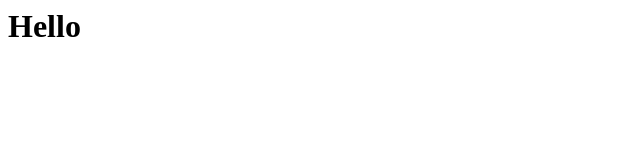
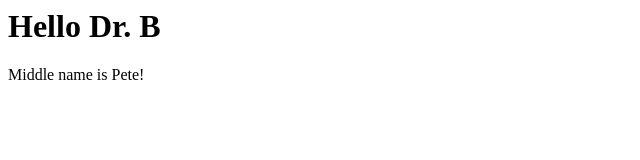
Before and after one commit to carterschuck/HelloLab, a plain HTML site: page index.html in a window 1280 px wide. Shown: the whole page, without its empty margins (0-640 px from the left). Drawn offline with Linux system fonts and the light colour scheme.

Commit message:
added paragraph

```diff
--- a/index.html
+++ b/index.html
@@ -1,5 +1,9 @@
 <html>
 <body>
-<h1>Hello</h1>
+<h1>Hello Dr. B</h1>
+
+  <p>
+    Middle name is Pete!
+  </p>
 </body>
 </html>
```
